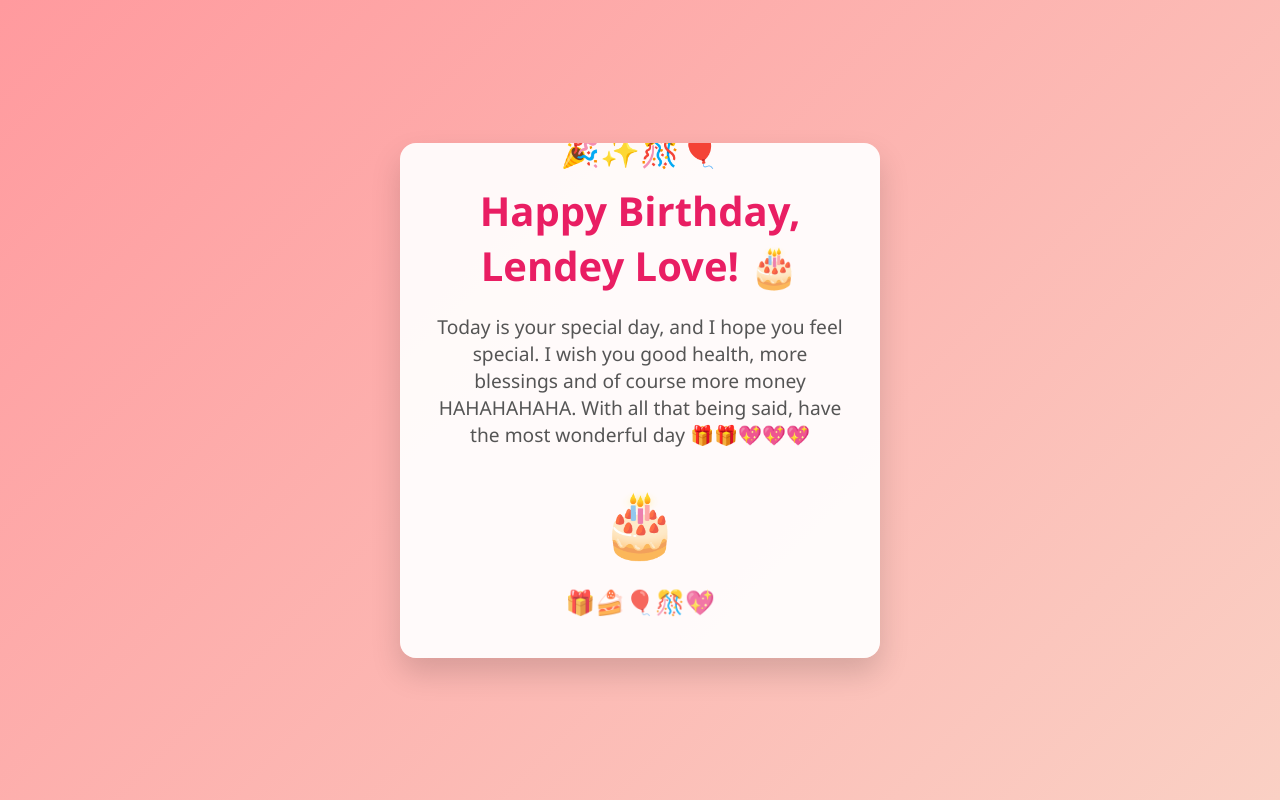
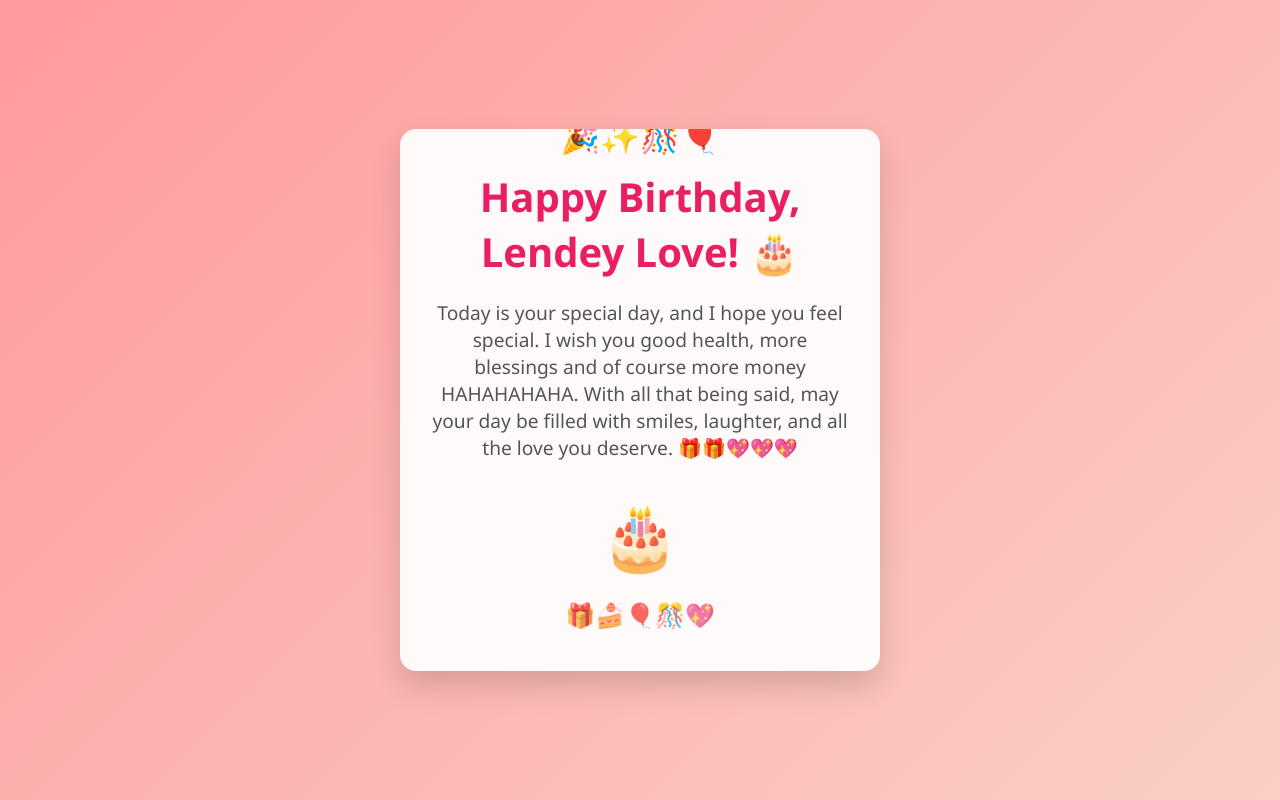
Before and after one commit to ImMarcusMercer/happyBirthday, a plain HTML site: page index.html in a window 1280 px wide. Drawn offline with Linux system fonts and the light colour scheme.

Commit message:
For Lende

```diff
--- a/index.html
+++ b/index.html
@@ -92,7 +92,7 @@
   <div class="card">
     <div class="confetti">🎉✨🎊🎈</div>
     <h1>Happy Birthday, Lendey Love! 🎂</h1>
-    <div class="message">Today is your special day, and I hope you feel special. I wish you good health, more blessings and of course more money HAHAHAHAHA. With all that being said, have the most wonderful day 🎁🎁💖💖💖</div>
+    <div class="message">Today is your special day, and I hope you feel special. I wish you good health, more blessings and of course more money HAHAHAHAHA. With all that being said, may your day be filled with smiles, laughter, and all the love you deserve. 🎁🎁💖💖💖</div>
     <div class="cake">🎂</div>
     <div class="emoji-bar">🎁🍰🎈🎊💖</div>
   </div>
```
